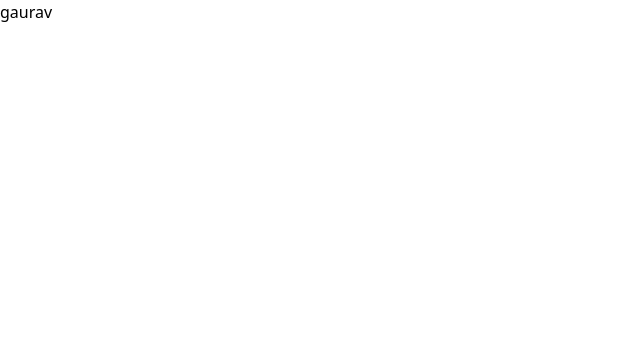
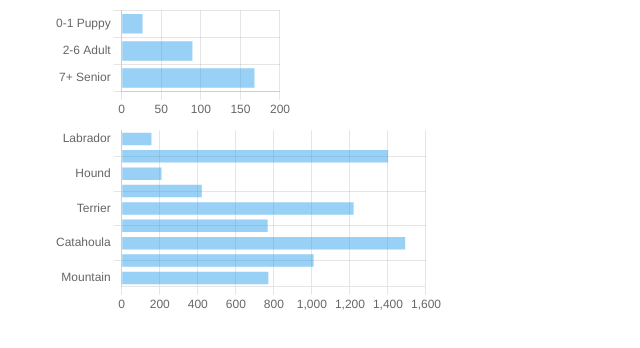
Before and after one commit to Gaurav0597/IndiaDataHub-assignment, a React (Create React App) app in the folder assignment/: page / in a window 1280 px wide. Shown: the top 348 px of the page, without its empty margins (0-640 px from the left). Built offline with nearby package versions, Linux system fonts and the light colour scheme.

Commit message:
both horizontal graph implemented

```diff
--- a/assignment/package.json
+++ b/assignment/package.json
@@ -6,7 +6,10 @@
     "@testing-library/jest-dom": "^5.16.4",
     "@testing-library/react": "^12.1.4",
     "@testing-library/user-event": "^13.5.0",
+    "chart.js": "^3.9.1",
+    "faker": "5.5.3",
     "react": "^18.0.0",
+    "react-chartjs-2": "^4.3.1",
     "react-dom": "^18.0.0",
     "react-scripts": "5.0.0",
     "web-vitals": "^2.1.4"
@@ -37,6 +40,7 @@
   },
   "devDependencies": {
     "autoprefixer": "^10.4.8",
+    "@types/faker": "5.5.3",
     "postcss": "^8.4.14",
     "tailwindcss": "^3.1.7"
   }
--- a/assignment/src/App.js
+++ b/assignment/src/App.js
@@ -1,10 +1,14 @@
+
+import { FirstHChart } from "./components/Charts/FirstHChart";
+import MainPage from "./components/MainPage";
 
 function App() {
 
 
   return (
     <div >
-     gaurav
+    <MainPage/>
+
     </div>
   );
 }
--- a/assignment/src/components/Charts/FirstHChart.jsx
+++ b/assignment/src/components/Charts/FirstHChart.jsx
@@ -1,9 +1,58 @@
-import React from 'react'
+import React from 'react';
+import {
+  Chart as ChartJS,
+  CategoryScale,
+  LinearScale,
+  BarElement,
+  Title,
+  Tooltip,
+  Legend,
+} from 'chart.js';
+import { Bar } from 'react-chartjs-2';
+// import faker from 'faker';
 
-const FirstHChart = () => {
-  return (
-    <div>FirstHChart</div>
-  )
+ChartJS.register(
+  CategoryScale,
+  LinearScale,
+  BarElement,
+  Title,
+  Tooltip,
+  Legend
+);
+
+export const options = {
+  indexAxis: 'y',
+  elements: {
+    bar: {
+      borderWidth: 0,
+    },
+  },
+  responsive: true,
+  plugins: {
+    legend: {
+      position: 'none' ,
+    },
+    title: {
+      // display: true,
+      // text: 'Chart.js Horizontal Bar Chart',
+    },
+  },
+};
+
+const labels = ['0-1 Puppy', '2-6 Adult', '7+ Senior'];
+
+export const data = {
+  labels,
+  datasets: [
+    {
+      label: 'Dataset 2',
+      data:labels.map(()=>Math.random() * 200),
+      borderColor: 'rgb(53, 162, 235)',
+      backgroundColor: 'rgba(53, 162, 235, 0.5)',
+    },
+  ],
+};
+
+export function FirstHChart() {
+  return <Bar options={options} data={data} />;
 }
-
-export default FirstHChart
--- a/assignment/src/components/Charts/SecondHChart.jsx
+++ b/assignment/src/components/Charts/SecondHChart.jsx
@@ -1,9 +1,58 @@
-import React from 'react'
+import React from 'react';
+import {
+  Chart as ChartJS,
+  CategoryScale,
+  LinearScale,
+  BarElement,
+  Title,
+  Tooltip,
+  Legend,
+} from 'chart.js';
+import { Bar } from 'react-chartjs-2';
+// import faker from 'faker';
 
-const SecondHChart = () => {
-  return (
-    <div>SecondHChart</div>
-  )
+ChartJS.register(
+  CategoryScale,
+  LinearScale,
+  BarElement,
+  Title,
+  Tooltip,
+  Legend
+);
+
+export const options = {
+  indexAxis: 'y',
+  elements: {
+    bar: {
+      borderWidth: 0,
+    },
+  },
+  responsive: true,
+  plugins: {
+    legend: {
+      position: 'none' ,
+    },
+    title: {
+      // display: true,
+      // text: 'Chart.js Horizontal Bar Chart',
+    },
+  },
+};
+
+const labels = ['Labrador', 'Pit', 'Hound', 'Shepherd', 'Terrier', 'American', 'Catahoula', 'Australian', 'Mountain'];
+
+export const data = {
+  labels,
+  datasets: [
+    {
+      label: 'Dataset 2',
+      data:labels.map(()=>Math.random() * 1500),
+      borderColor: 'rgb(53, 162, 235)',
+      backgroundColor: 'rgba(53, 162, 235, 0.5)',
+    },
+  ],
+};
+
+export function SecondHChart() {
+  return <Bar options={options} data={data} />;
 }
-
-export default SecondHChart
--- a/assignment/src/components/MainPage.jsx
+++ b/assignment/src/components/MainPage.jsx
@@ -1,8 +1,18 @@
 import React from 'react'
+import { FirstHChart } from './Charts/FirstHChart'
+import { SecondHChart } from './Charts/SecondHChart'
 
 const MainPage = () => {
   return (
-    <div>MainPage</div>
+    <div className="w-11/12 m-auto">
+      <div className="w-60 ">
+      <FirstHChart/>
+      </div>
+      <div className="w-1/3 h-auto">
+      <SecondHChart/>
+      </div>
+
+    </div>
   )
 }
 
```
Also changed, not shown: 1 other file (tests, documents, lock files or other folders).
